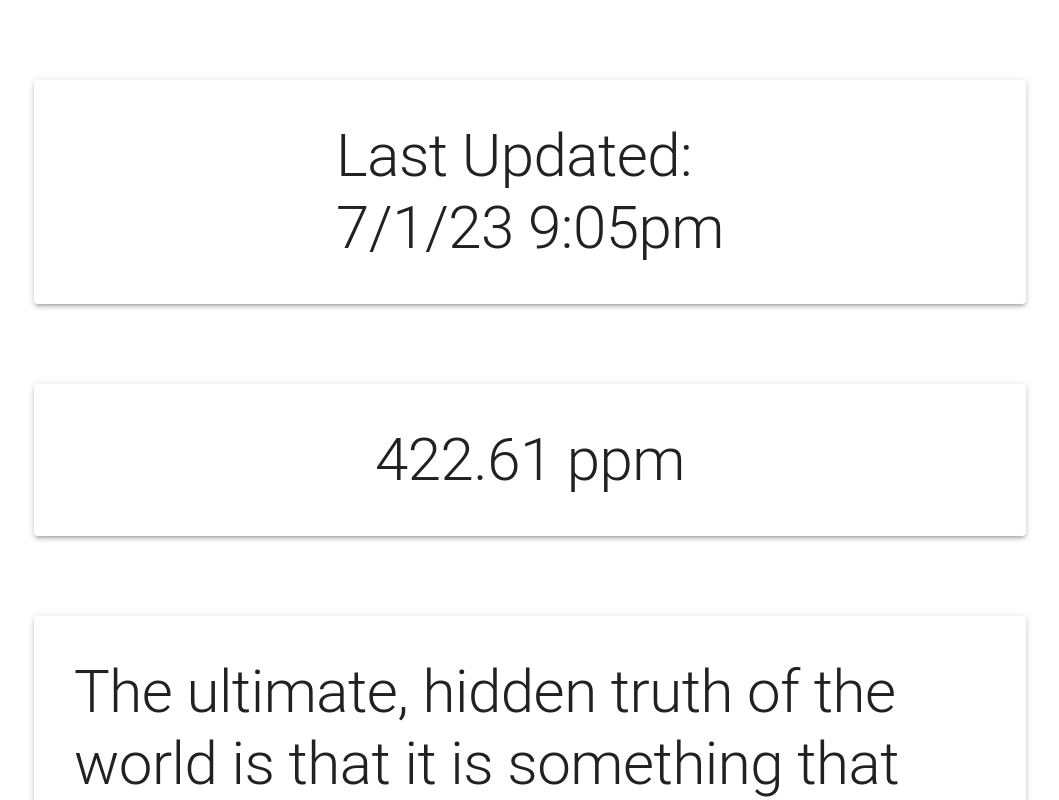
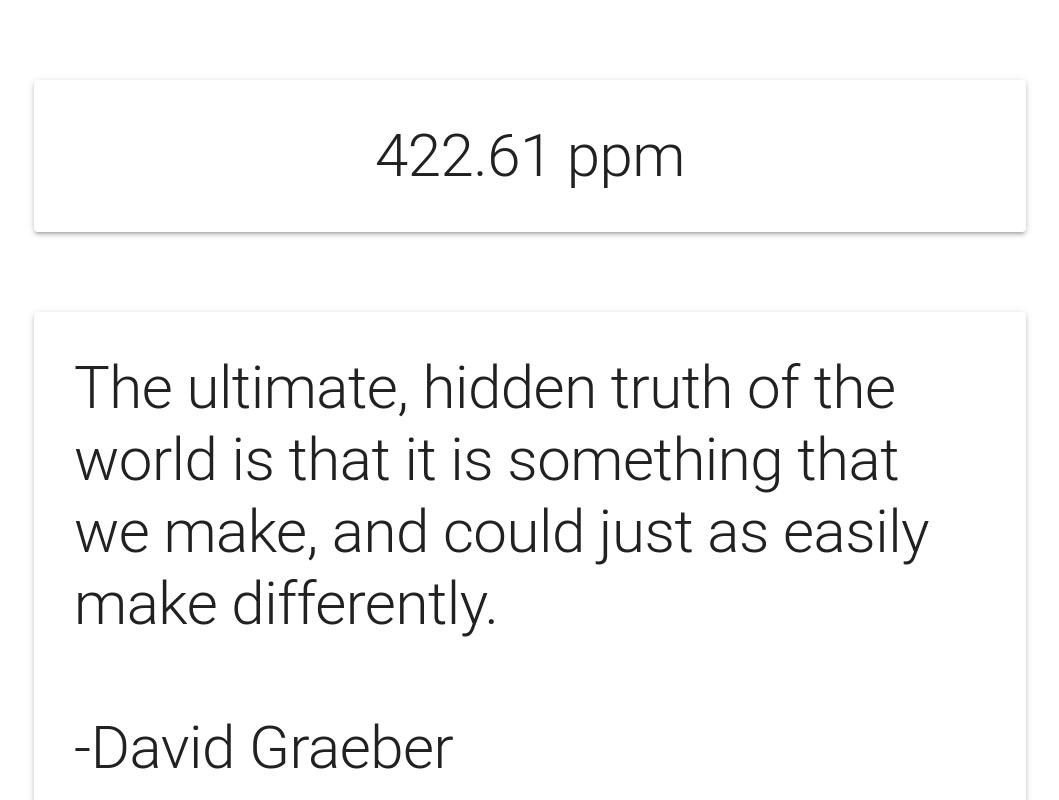
Before and after one commit to johnCbogil/personal-dashboard, a React (Create React App) app: page / in a window 1280 px wide. Shown: the top 800 px of the page, without its empty margins (110-1169 px from the left). Built offline with nearby package versions, Linux system fonts and the light colour scheme.

Commit message:
drop last update

```diff
--- a/src/App.js
+++ b/src/App.js
@@ -2,8 +2,8 @@ import xr from './xr.png';
 import { Box, Container, Paper, Typography } from '@mui/material';
 
 const serviceList = [
-  "Last Updated:<br>7/1/23 9:05pm",
-  "422.61 ppm", "The ultimate, hidden truth of the world is that it is something that we make, and could just as easily make differently.<br><br>-David Graeber",
+  "422.61 ppm",
+  "The ultimate, hidden truth of the world is that it is something that we make, and could just as easily make differently.<br><br>-David Graeber",
   "image"
 ];
 
```
